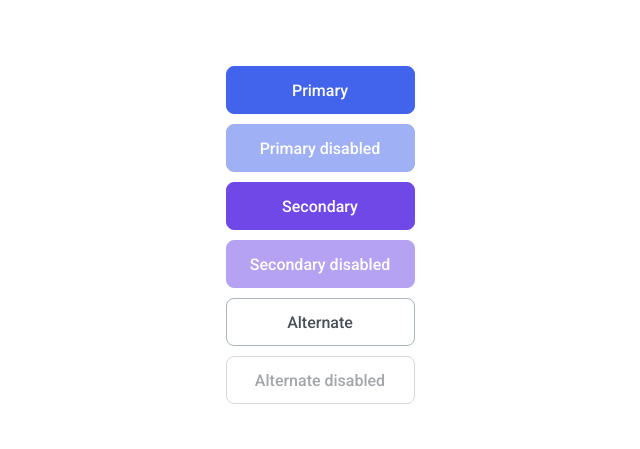
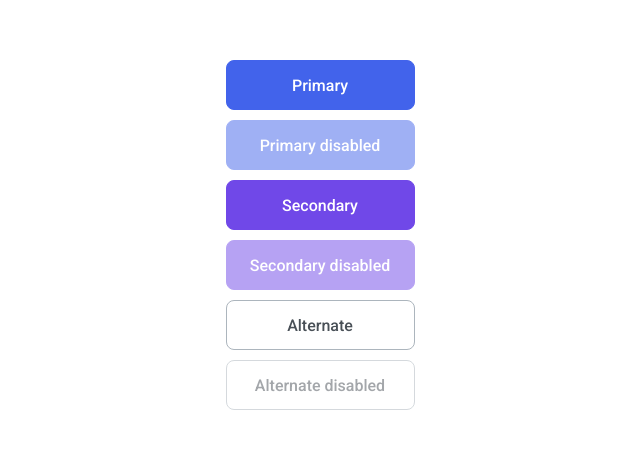
Before and after one commit to js-tasks-ru/htmlcss-20231027_egor3, a website: page 03-lection1/01-button/index.html in a window 1280 px wide. Shown: the part 165-614 px from the top of the page, without its empty margins (320-960 px from the left). Drawn offline with Linux system fonts and the light colour scheme.

Commit message:
Remove "height" and "width" properties from button.css

```diff
--- a/03-lection1/01-button/button.css
+++ b/03-lection1/01-button/button.css
@@ -1,6 +1,6 @@
 .button {
-  height: 48px;
-  min-width: 189px;
+  padding-top: 15px;
+  padding-bottom: 14px;
   border-radius: 8px;
   border-width: 1px;
   border-style: solid;
@@ -14,6 +14,7 @@
 .button:disabled {
   opacity: 0.5;
   cursor: not-allowed;
+  pointer-events: none;
 }
 
 .button_type_primary {
--- a/03-lection1/01-button/index.html
+++ b/03-lection1/01-button/index.html
@@ -7,10 +7,12 @@
         <style>
             body {
                 height: 100vh;
+                width: 189px;
+                margin: 0 auto;
                 display: flex;
                 flex-direction: column;
                 justify-content: center;
-                align-items: center;
+                align-items: stretch;
                 row-gap: 10px;
             }
         </style>
```
